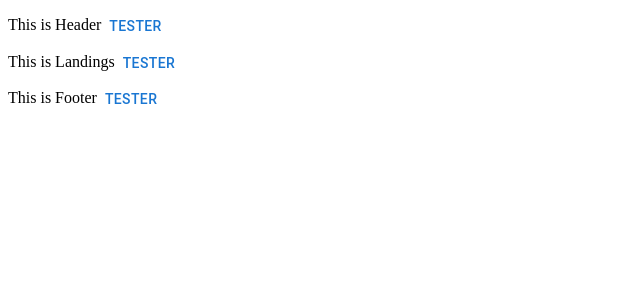
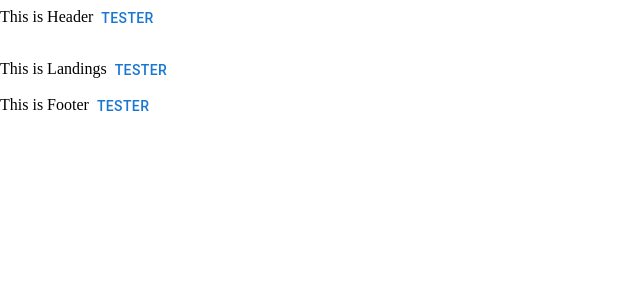
Before and after one commit to TopCodeAndrew/killerFunnelTemplate, a React (Create React App) app: page / in a window 1280 px wide. Shown: the top 300 px of the page, without its empty margins (0-640 px from the left). Built offline with nearby package versions, Linux system fonts and the light colour scheme.

Commit message:
included reset css

```diff
--- a/public/index.html
+++ b/public/index.html
@@ -25,6 +25,7 @@
       Learn how to configure a non-root public URL by running `npm run build`.
     -->
         <title>React App</title>
+        <link rel="stylesheet" href="reset.css" />
     </head>
     <body>
         <noscript>You need to enable JavaScript to run this app.</noscript>
@@ -38,6 +39,5 @@
 
       To begin the development, run `npm start` or `yarn start`.
       To create a production bundle, use `npm run build` or `yarn build`.
-    -->
-  </body>
+    --></body>
 </html>
--- /dev/null
+++ b/public/reset.css
@@ -0,0 +1,48 @@
+/* http://meyerweb.com/eric/tools/css/reset/
+   v2.0 | 20110126
+   License: none (public domain)
+*/
+
+html, body, div, span, applet, object, iframe,
+h1, h2, h3, h4, h5, h6, p, blockquote, pre,
+a, abbr, acronym, address, big, cite, code,
+del, dfn, em, img, ins, kbd, q, s, samp,
+small, strike, strong, sub, sup, tt, var,
+b, u, i, center,
+dl, dt, dd, ol, ul, li,
+fieldset, form, label, legend,
+table, caption, tbody, tfoot, thead, tr, th, td,
+article, aside, canvas, details, embed,
+figure, figcaption, footer, header, hgroup,
+menu, nav, output, ruby, section, summary,
+time, mark, audio, video {
+	margin: 0;
+	padding: 0;
+	border: 0;
+	font-size: 100%;
+	font: inherit;
+	vertical-align: baseline;
+}
+/* HTML5 display-role reset for older browsers */
+article, aside, details, figcaption, figure,
+footer, header, hgroup, menu, nav, section {
+	display: block;
+}
+body {
+	line-height: 1;
+}
+ol, ul {
+	list-style: none;
+}
+blockquote, q {
+	quotes: none;
+}
+blockquote:before, blockquote:after,
+q:before, q:after {
+	content: '';
+	content: none;
+}
+table {
+	border-collapse: collapse;
+	border-spacing: 0;
+}
--- /dev/null
+++ b/src/Component Blocks/Section.js
@@ -0,0 +1,13 @@
+import styled from "styled-components";
+import { Stack } from "@mui/material";
+
+const Section = styled(Stack)`
+    background: ${(props) => props.color};
+    height: 15px;
+    width: 100vw;
+    @media (max-width: 700px) {
+        background: red;
+    }
+`;
+
+export default Section;
--- a/src/Pages/Landing.js
+++ b/src/Pages/Landing.js
@@ -3,12 +3,14 @@
 import axios from "axios";
 import Button from "@mui/material/Button";
 import styled from "styled-components";
+import Section from "../Component Blocks/Section";
 
 function Landing() {
     const navigate = useNavigate();
 
     return (
         <div>
+            <Section />
             This is Landings
             <Button onClick={() => navigate("/offer")}>TESTER</Button>
         </div>
```
Lines whose indentation alone changed are shown as unchanged.
